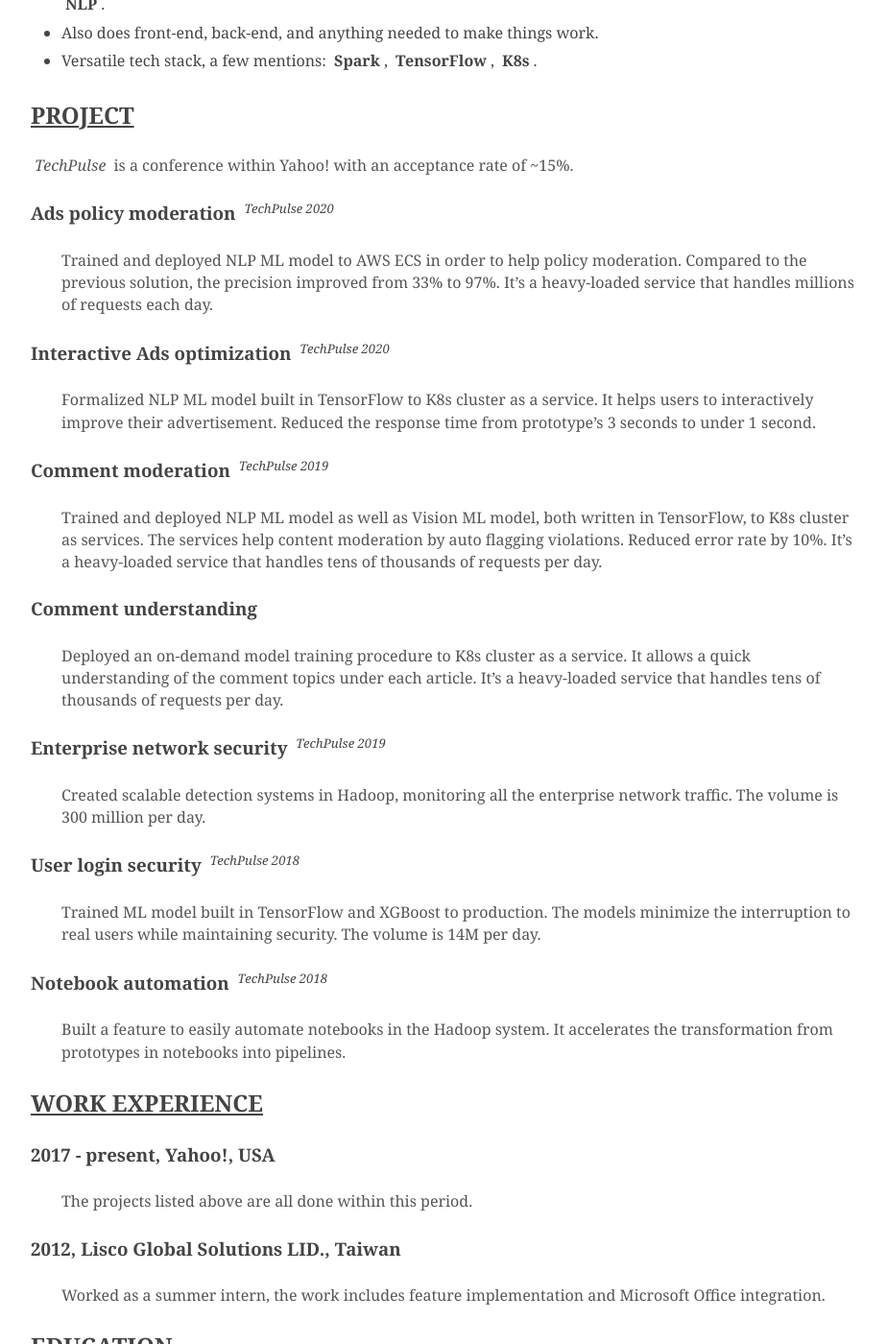
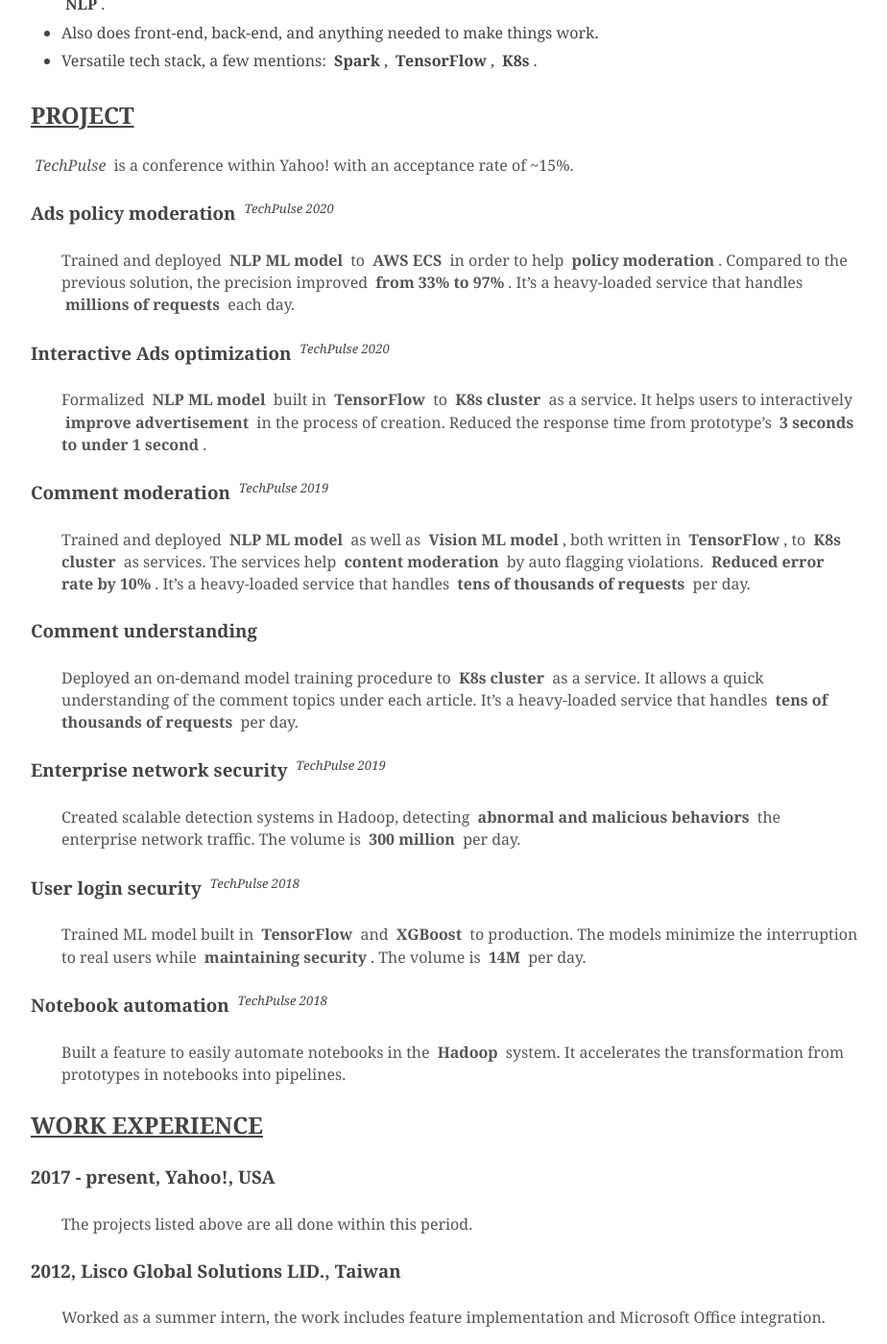
Before and after one commit to NivekNey/NivekNey.github.io, a Jekyll site: the page built from index.md, in a window 1280 px wide and 1400 px high, scrolled down 328 px. Shown: the whole window at 96% size, without its empty margins (160-1084 px from the left). Built offline with Jekyll 4.4.1, drawn with Linux system fonts in a browser that asks for light colours.

Commit message:
Update index.md

```diff
--- a/index.md
+++ b/index.md
@@ -28,31 +28,31 @@ _TechPulse_ is a conference within Yahoo! with an acceptance rate of ~15%.
 
 ### Ads policy moderation <sup>TechPulse 2020</sup>
 
-> Trained and deployed NLP ML model to AWS ECS in order to help policy moderation. Compared to the previous solution, the precision improved from 33% to 97%. It's a heavy-loaded service that handles millions of requests each day.
+> Trained and deployed __NLP ML model__ to __AWS ECS__ in order to help __policy moderation__. Compared to the previous solution, the precision improved __from 33% to 97%__. It's a heavy-loaded service that handles __millions of requests__ each day.
 
 ### Interactive Ads optimization <sup>TechPulse 2020</sup>
 
-> Formalized NLP ML model built in TensorFlow to K8s cluster as a service. It helps users to interactively improve their advertisement. Reduced the response time from prototype's 3 seconds to under 1 second.
+> Formalized __NLP ML model__ built in __TensorFlow__ to __K8s cluster__ as a service. It helps users to interactively __improve advertisement__ in the process of creation. Reduced the response time from prototype's __3 seconds to under 1 second__.
 
 ### Comment moderation <sup>TechPulse 2019</sup>
 
-> Trained and deployed NLP ML model as well as Vision ML model, both written in TensorFlow, to K8s cluster as services. The services help content moderation by auto flagging violations. Reduced error rate by 10%. It's a heavy-loaded service that handles tens of thousands of requests per day.
+> Trained and deployed __NLP ML model__ as well as __Vision ML model__, both written in __TensorFlow__, to __K8s cluster__ as services. The services help __content moderation__ by auto flagging violations. __Reduced error rate by 10%__. It's a heavy-loaded service that handles __tens of thousands of requests__ per day.
 
 ### Comment understanding
 
-> Deployed an on-demand model training procedure to K8s cluster as a service. It allows a quick understanding of the comment topics under each article. It's a heavy-loaded service that handles tens of thousands of requests per day.
+> Deployed an on-demand model training procedure to __K8s cluster__ as a service. It allows a quick understanding of the comment topics under each article. It's a heavy-loaded service that handles __tens of thousands of requests__ per day.
 
 ### Enterprise network security <sup>TechPulse 2019</sup>
 
-> Created scalable detection systems in Hadoop, monitoring all the enterprise network traffic. The volume is 300 million per day.
+> Created scalable detection systems in Hadoop, detecting __abnormal and malicious behaviors__ the enterprise network traffic. The volume is __300 million__ per day.
 
 ### User login security <sup>TechPulse 2018</sup>
 
-> Trained ML model built in TensorFlow and XGBoost to production. The models minimize the interruption to real users while maintaining security. The volume is 14M per day.
+> Trained ML model built in __TensorFlow__ and __XGBoost__ to production. The models minimize the interruption to real users while __maintaining security__. The volume is __14M__ per day.
 
 ### Notebook automation <sup>TechPulse 2018</sup>
 
-> Built a feature to easily automate notebooks in the Hadoop system. It accelerates the transformation from prototypes in notebooks into pipelines.
+> Built a feature to easily automate notebooks in the __Hadoop__ system. It accelerates the transformation from prototypes in notebooks into pipelines.
 
 ## Work experience
 
```
